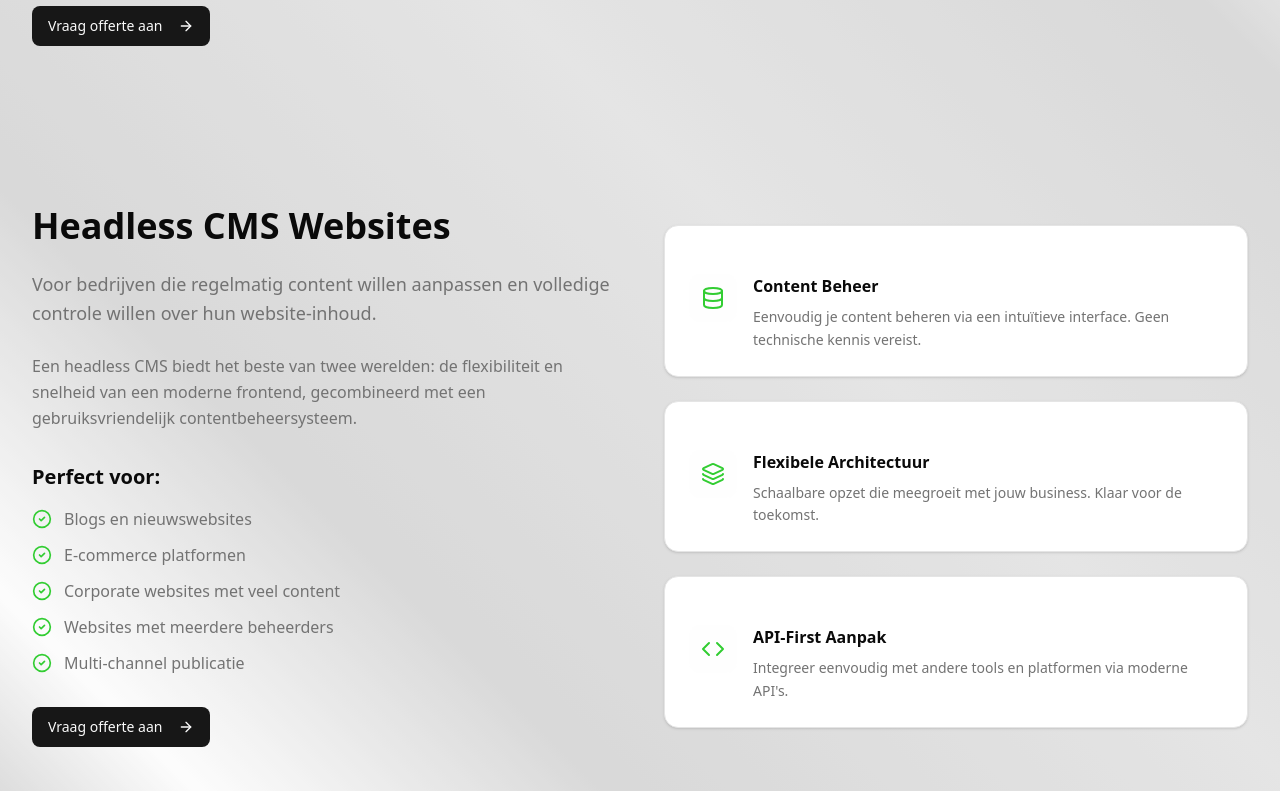
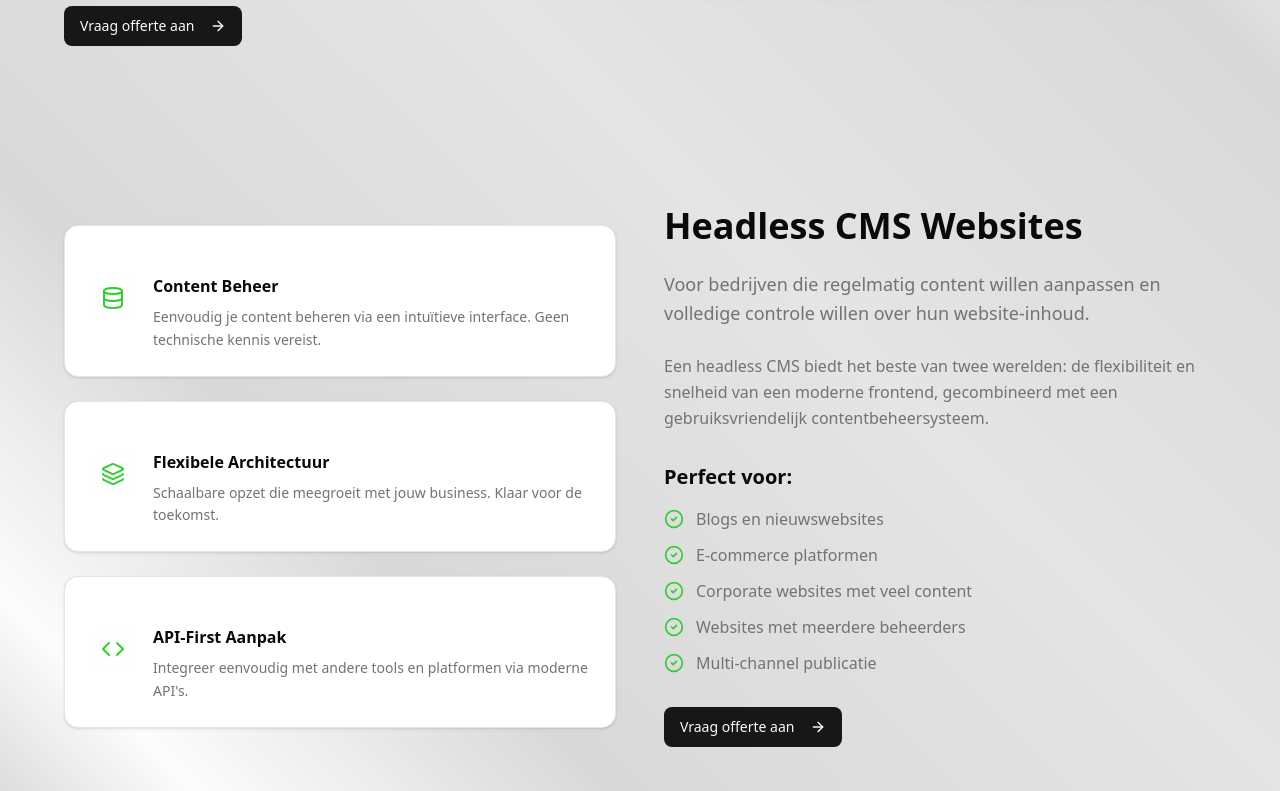
Before and after one commit to RAlmanzo/ar_easyweb, a Next.js app: page /services in a window 1280 px wide. Shown: the part 949-1740 px from the top of the page. Built offline with nearby package versions, Linux system fonts and the light colour scheme.

Commit message:
Change tailwind styling and animation for servicecard component

```diff
--- a/src/components/ui/service-card.tsx
+++ b/src/components/ui/service-card.tsx
@@ -19,14 +19,15 @@ interface ServiceCardProps {
     features: serviceFeatures[];
     benefitsTitle: string;
     benefits: string[];
+    reverse: boolean;
 }
 
-export default function ServiceCard({ leftAnimation, rightAnimation, title, firstParagraph, secondParagraph, features, benefitsTitle, benefits }: ServiceCardProps) {
+export default function ServiceCard({ leftAnimation, rightAnimation, title, firstParagraph, secondParagraph, features, benefitsTitle, benefits, reverse }: ServiceCardProps) {
     return (
-        <section id="frontend" className="py-20 px-4 sm:px-6 lg:px-8 bg-muted/30">
-            <div className="max-w-7xl mx-auto">
+        <section id="frontend" className="py-20 px-4 sm:px-6 lg:px-8 bg-muted/30 overflow-hidden">
+            <div className="max-w-6xl mx-auto">
                 <div className="grid lg:grid-cols-2 gap-12 items-center">
-                    <motion.div {...leftAnimation}>
+                    <motion.div {...(reverse ? rightAnimation : leftAnimation)} className={reverse ? "lg:order-2" : ""}>
                         <h2 className="text-3xl sm:text-4xl font-bold text-foreground mb-6 text-balance">{title}</h2>
                         <p className="text-lg text-muted-foreground mb-6 leading-relaxed">{firstParagraph}</p>
                         <p className="text-muted-foreground mb-8 leading-relaxed">{secondParagraph}</p>
@@ -51,7 +52,7 @@ export default function ServiceCard({ leftAnimation, rightAnimation, title, firs
                         </Link>
                     </motion.div>
 
-                    <motion.div {...rightAnimation} className="space-y-6">
+                    <motion.div {...(reverse ? leftAnimation : rightAnimation)} className={`space-y-6 ${reverse ? "lg:order-1" : ""}`}>
                         {features.map((card, index) => (
                             <Card key={index} className="border-border shadow-sm">
                                 <CardContent className="pt-6">
```
